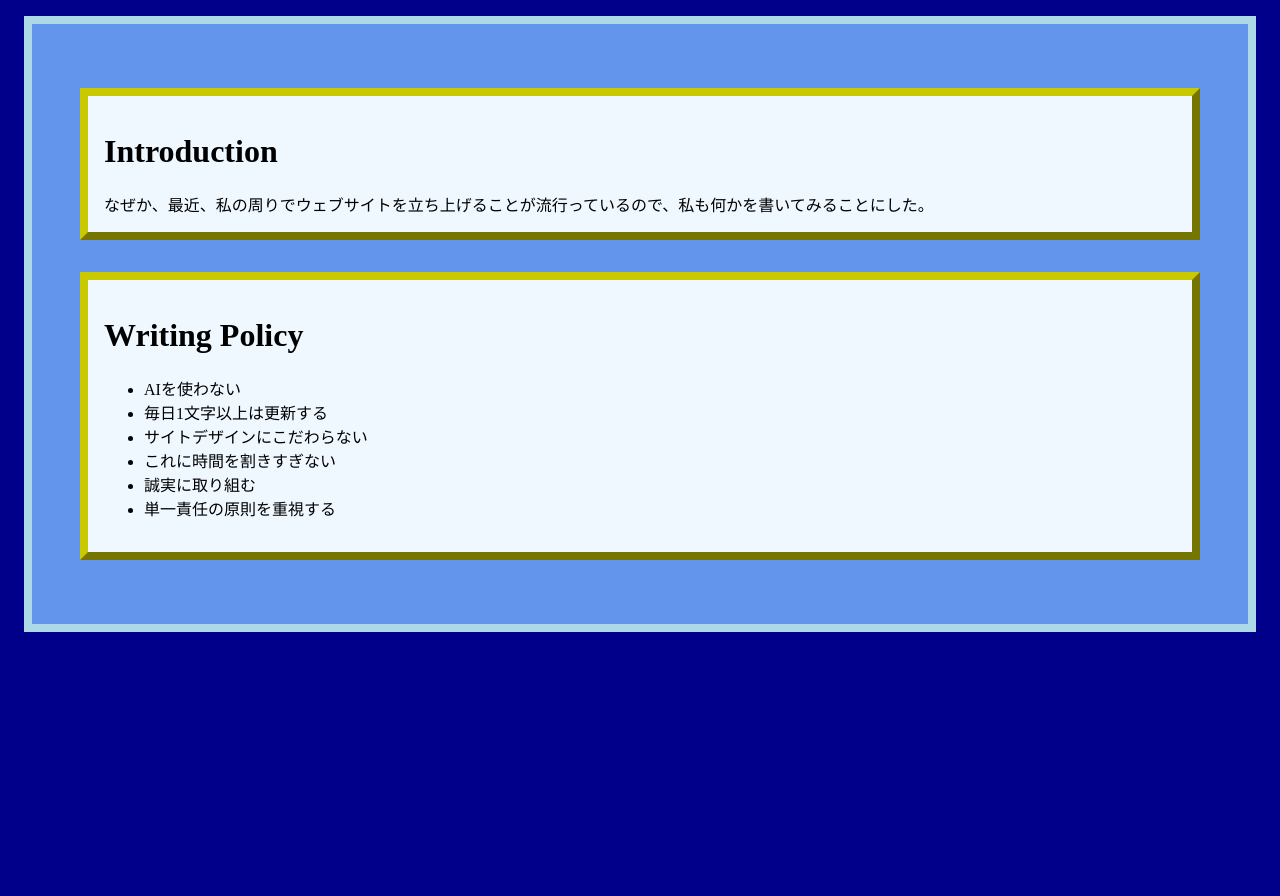
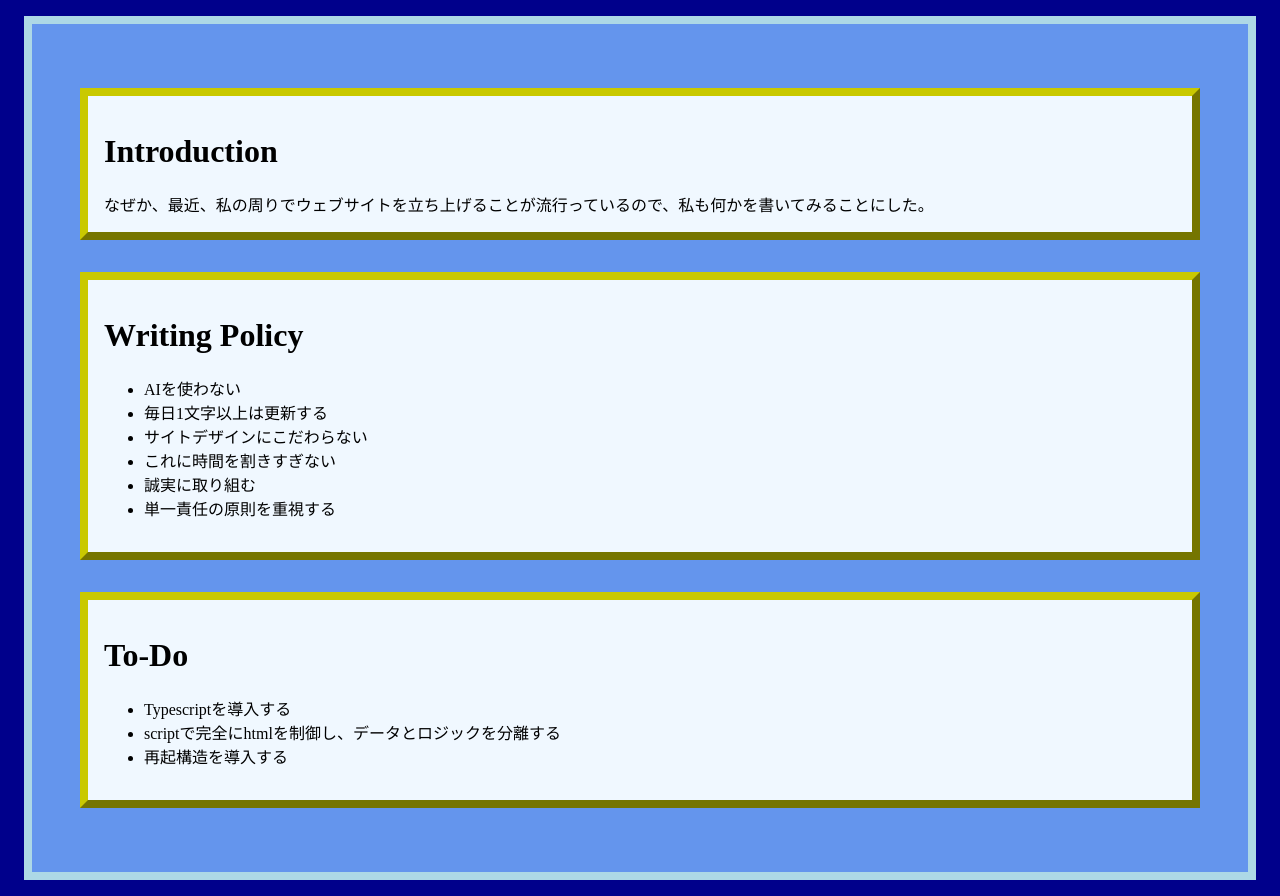
Before and after one commit to AmanoNagare/homepage, a plain HTML site: page index.html in a window 1280 px wide. Before the commit the page ends 800 px from the top, so only its background shows below. Drawn offline with Linux system fonts and the light colour scheme.

Commit message:
Write To-Do

```diff
--- a/index.html
+++ b/index.html
@@ -21,6 +21,14 @@
                     <li>単一責任の原則を重視する</li>
                 </ul>
             </div>
+            <div id="amanonagare_index_html_todo" class="amanonagare_index_html_window">
+                <h1>To-Do</h1>
+                <ul>
+                    <li>Typescriptを導入する</li>
+                    <li>scriptで完全にhtmlを制御し、データとロジックを分離する</li>
+                    <li>再起構造を導入する</li>
+                </ul>
+            </div>
         </div>
     </body>
 </html>
```
